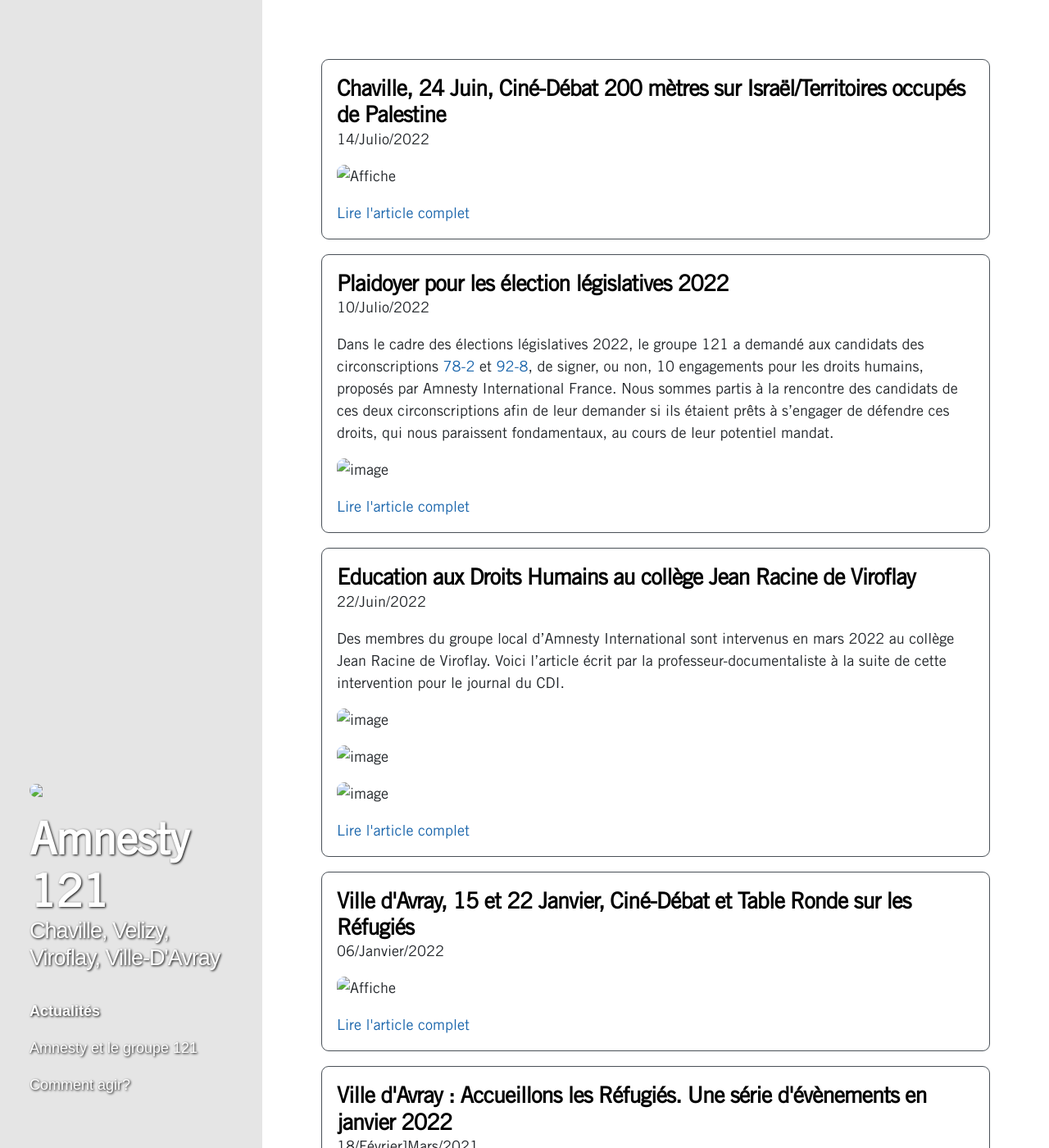
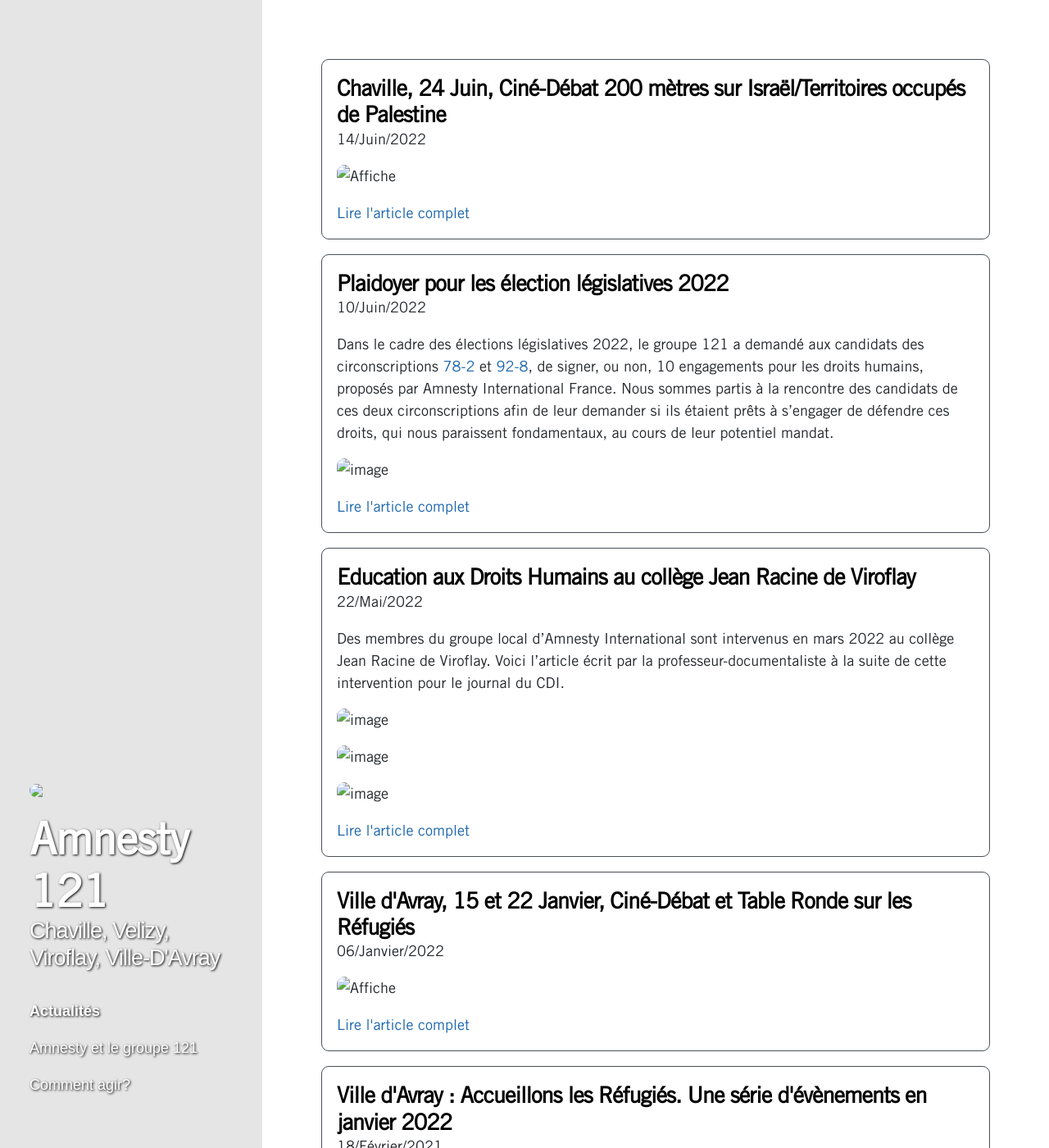
Before and after one commit to Amnesty121/SiteAmnesty121-dev, a Jekyll site: the page built from README.md, in a window 1280 px wide and 1400 px high. Shown: the whole window at 82% size. Built offline with Jekyll 4.4.1, drawn with Linux system fonts in a browser that asks for light colours; nearby versions of some CDN libraries; our own code applies the rules of GitHub Pages for plain Markdown files; comment, search, counter and statistics services are not loaded.

Commit message:
Update home.html

```diff
--- a/_layouts/home.html
+++ b/_layouts/home.html
@@ -16,7 +16,7 @@ layout: default
         </a>
       </h2>
 
-      {% assign months = "Janvier|Février]Mars|Abril|Mayo|Juin|Julio|Agosto|Septiembre|Octubre|Noviembre|Diciembre" | split: "|" %}
+      {% assign months = "Janvier|Février|Mars|Avril|Mai|Juin|Juillet|Août|Septembre|Octobre|Novembre|Décembre" | split: "|" %}
       {% assign m = post.date | date: "%-m" | minus: 1 %}
       {% assign day = post.date | date: "%d" %}
       {% assign month = months[m] %}
```
